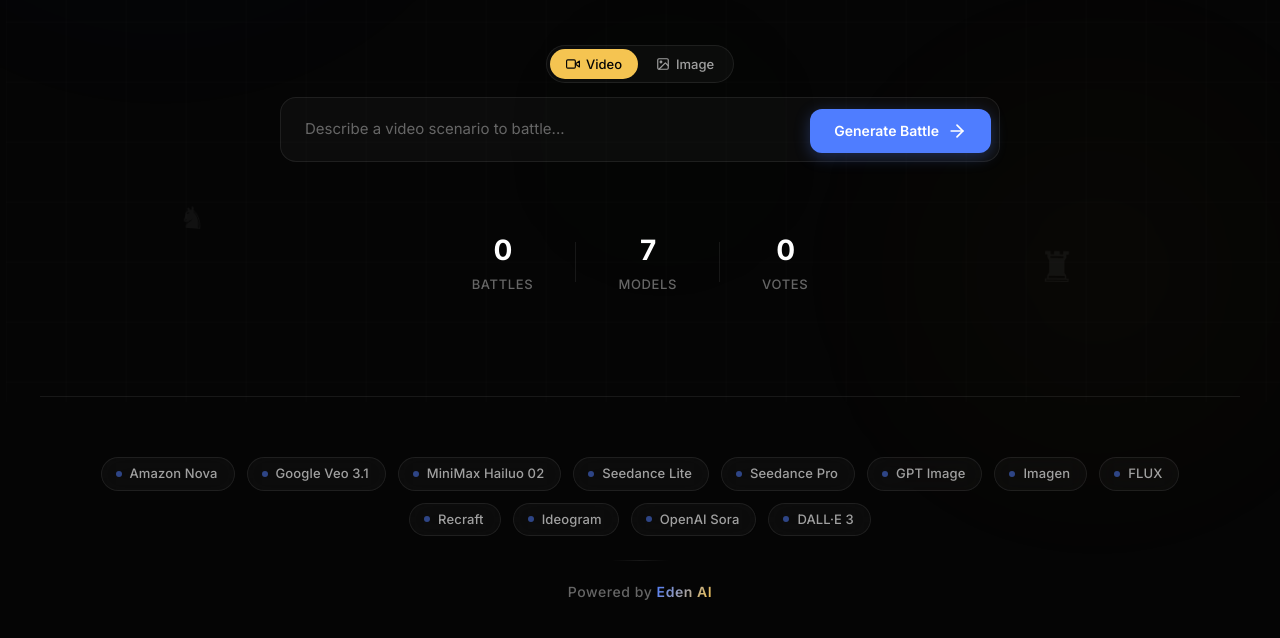
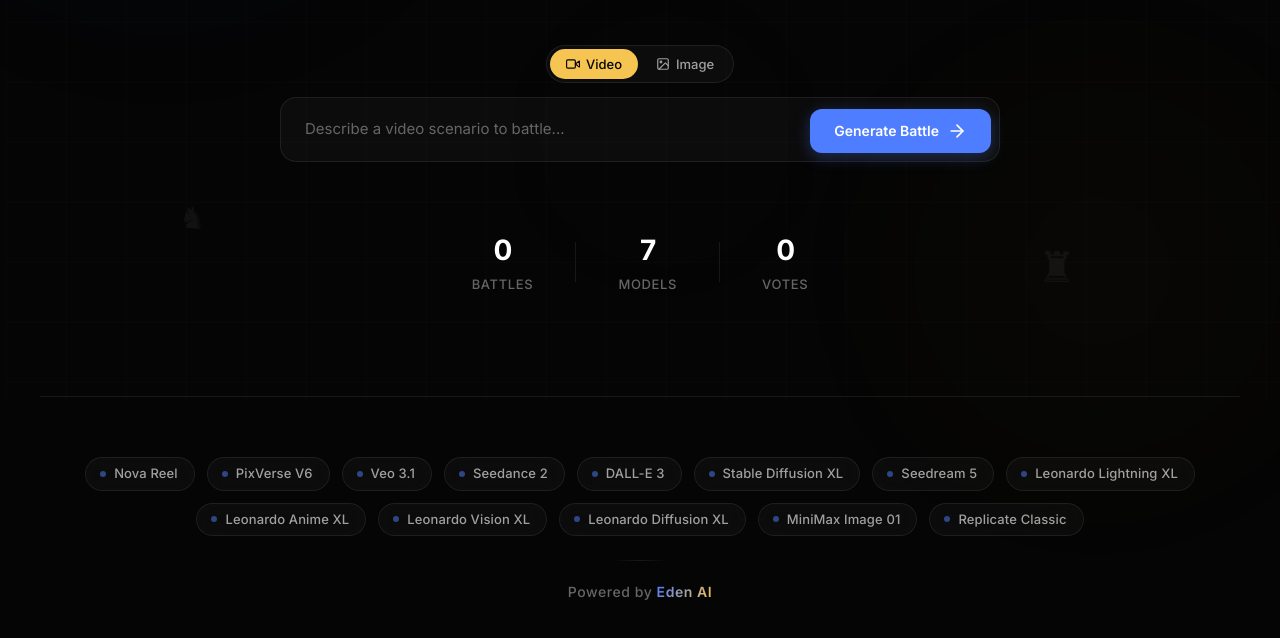
Before and after one commit to fadwa74/arenamerging, a plain HTML site: page arena-dev/client/myreadyarena.html in a window 1280 px wide. Shown: the part 404-1042 px from the top of the page. Drawn offline with Linux system fonts and the light colour scheme; no server answers.

Commit message:
Update myreadyarena.html

```diff
--- a/arena-dev/client/myreadyarena.html
+++ b/arena-dev/client/myreadyarena.html
@@ -3538,19 +3538,21 @@
         (function initProviders() {
             const container = document.getElementById('footerProviders');
             if (!container) return;
-            const providers = [
-    { name: 'Amazon Nova' },
-    { name: 'Google Veo 3.1' },
-    { name: 'MiniMax Hailuo 02' },
-    { name: 'Seedance Lite' },
-    { name: 'Seedance Pro' },
-    { name: 'GPT Image' },
-    { name: 'Imagen' },
-    { name: 'FLUX' },
-    { name: 'Recraft' },
-    { name: 'Ideogram' },
-    { name: 'OpenAI Sora' },
-    { name: 'DALL·E 3' }
+         const providers = [
+    { name: 'Nova Reel' },
+    { name: 'PixVerse V6' },
+    { name: 'Veo 3.1' },
+    { name: 'Seedance 2' },
+
+    { name: 'DALL-E 3' },
+    { name: 'Stable Diffusion XL' },
+    { name: 'Seedream 5' },
+    { name: 'Leonardo Lightning XL' },
+    { name: 'Leonardo Anime XL' },
+    { name: 'Leonardo Vision XL' },
+    { name: 'Leonardo Diffusion XL' },
+    { name: 'MiniMax Image 01' },
+    { name: 'Replicate Classic' }
 ];
             providers.forEach(p => {
                 const chip = document.createElement('span');
```
